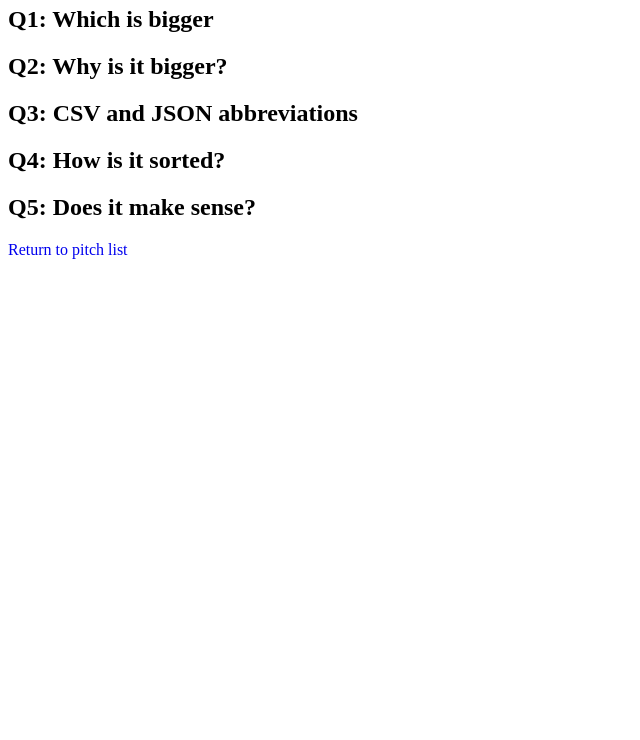
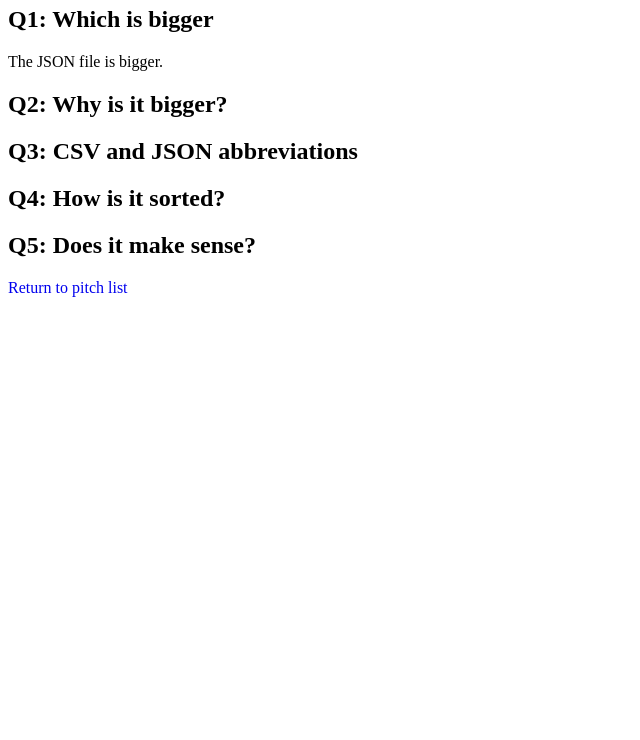
Before and after one commit to larkincamp/larkincamp.github.io, a plain HTML site: page answers.html in a window 1280 px wide. Shown: the part 60-800 px from the top of the page, without its empty margins (0-640 px from the left). Drawn offline with Linux system fonts and the light colour scheme.

Commit message:
Update answers.html

```diff
--- a/answers.html
+++ b/answers.html
@@ -7,7 +7,7 @@
     <h1>Chapter 3 Answers</h1>
     <h2>Q1: Which is bigger</h2>
     <p>
-
+      The JSON file is bigger.
     </p>
     <h2>Q2: Why is it bigger?</h2>
     <p>
```
